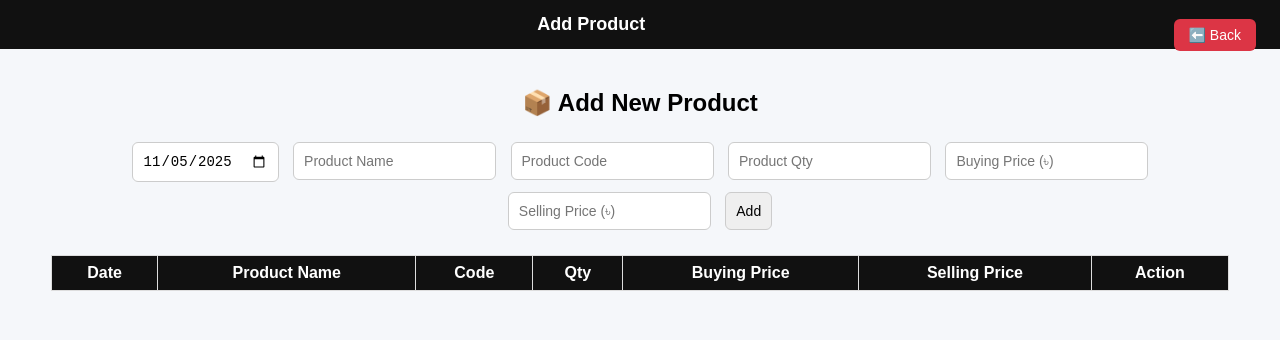
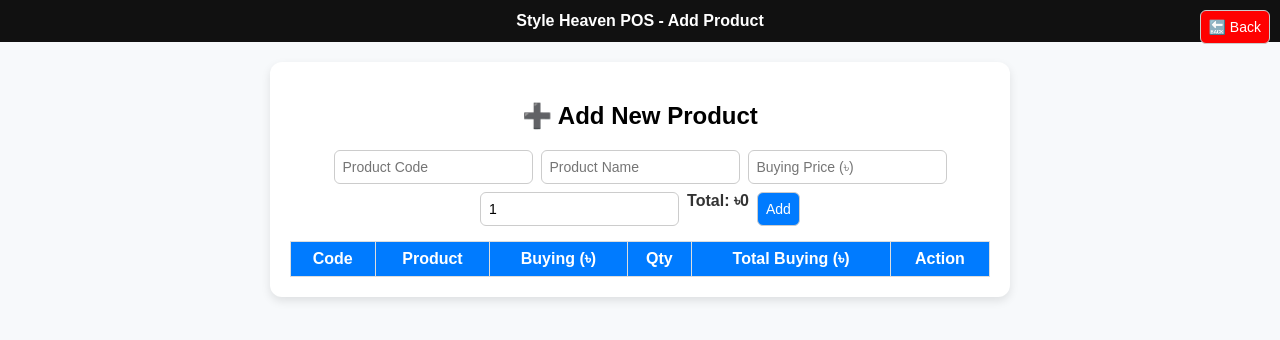
Before and after one commit to Rony4505/style-heaven-pos, a website: page public/add-product.html in a window 1280 px wide. Drawn offline with Linux system fonts and the light colour scheme.

Commit message:
Update add-product.html

```diff
--- a/public/add-product.html
+++ b/public/add-product.html
@@ -3,157 +3,173 @@
 <head>
   <meta charset="UTF-8" />
   <meta name="viewport" content="width=device-width, initial-scale=1.0" />
-  <title>Add Product - Style Heaven POS</title>
+  <title>Add Product | Style Heaven POS</title>
   <style>
     body {
       font-family: "Poppins", sans-serif;
-      background-color: #f5f7fa;
+      background: #f7f9fb;
       margin: 0;
       padding: 0;
+      text-align: center;
     }
     header {
       background: #111;
       color: white;
-      text-align: center;
-      padding: 14px;
-      font-size: 18px;
+      padding: 12px;
       font-weight: 600;
     }
-    main {
-      text-align: center;
+    .container {
+      margin: 20px auto;
+      width: 95%;
+      max-width: 700px;
+      background: white;
       padding: 20px;
+      border-radius: 12px;
+      box-shadow: 0 4px 10px rgba(0, 0, 0, 0.1);
+    }
+    .form-row {
+      display: flex;
+      flex-wrap: wrap;
+      justify-content: center;
+      gap: 8px;
+      margin-bottom: 10px;
     }
     input, button {
-      padding: 10px;
-      margin: 5px;
+      padding: 8px;
+      border: 1px solid #ccc;
       border-radius: 6px;
-      border: 1px solid #ccc;
       font-size: 14px;
     }
+    button {
+      background: #007bff;
+      color: white;
+      cursor: pointer;
+    }
+    button:hover {
+      background: #0056b3;
+    }
     table {
-      width: 95%;
-      margin: 20px auto;
+      width: 100%;
       border-collapse: collapse;
+      margin-top: 15px;
     }
     th, td {
       border: 1px solid #ddd;
       padding: 8px;
-      text-align: center;
     }
     th {
-      background: #111;
+      background: #007bff;
       color: white;
     }
     .back-btn {
-      background: #dc3545;
-      color: white;
-      border: none;
-      padding: 8px 15px;
-      border-radius: 6px;
-      cursor: pointer;
+      background: red;
+      position: absolute;
+      top: 10px;
+      right: 10px;
     }
-    .back-btn:hover {
-      background: #b02a37;
+    .total-buying {
+      font-weight: 600;
+      color: #333;
     }
   </style>
 </head>
 <body>
-  <header>
-    Add Product
-    <button class="back-btn" onclick="window.location.href='app.html'" style="float:right; margin-right:10px;">⬅️ Back</button>
-  </header>
+  <header>Style Heaven POS - Add Product</header>
+  <button class="back-btn" onclick="window.location.href='app.html'">🔙 Back</button>
 
-  <main>
-    <h2>📦 Add New Product</h2>
+  <div class="container">
+    <h2>➕ Add New Product</h2>
 
-    <div>
-      <input type="date" id="stockDate">
-      <input type="text" id="productName" placeholder="Product Name">
-      <input type="text" id="productCode" placeholder="Product Code">
-      <input type="number" id="productQty" placeholder="Product Qty" min="1">
-      <input type="number" id="buyPrice" placeholder="Buying Price (৳)">
-      <input type="number" id="sellPrice" placeholder="Selling Price (৳)">
-      <button onclick="addProduct()">Add</button>
+    <div class="form-row">
+      <input type="text" id="code" placeholder="Product Code" />
+      <input type="text" id="name" placeholder="Product Name" />
+      <input type="number" id="buying" placeholder="Buying Price (৳)" />
+      <input type="number" id="qty" placeholder="Qty" min="1" value="1" />
+      <span id="totalBuying" class="total-buying">Total: ৳0</span>
+      <button id="addBtn">Add</button>
     </div>
 
-    <table id="productTable">
+    <table>
       <thead>
         <tr>
-          <th>Date</th>
-          <th>Product Name</th>
           <th>Code</th>
+          <th>Product</th>
+          <th>Buying (৳)</th>
           <th>Qty</th>
-          <th>Buying Price</th>
-          <th>Selling Price</th>
+          <th>Total Buying (৳)</th>
           <th>Action</th>
         </tr>
       </thead>
-      <tbody></tbody>
+      <tbody id="productTable"></tbody>
     </table>
-  </main>
+  </div>
 
   <script>
-    let products = JSON.parse(localStorage.getItem("productStock")) || [];
+    const codeInput = document.getElementById("code");
+    const nameInput = document.getElementById("name");
+    const buyingInput = document.getElementById("buying");
+    const qtyInput = document.getElementById("qty");
+    const totalBuying = document.getElementById("totalBuying");
+    const tableBody = document.getElementById("productTable");
 
-    document.getElementById("stockDate").valueAsDate = new Date();
-    renderTable();
+    let products = JSON.parse(localStorage.getItem("products") || "[]");
 
-    function addProduct() {
-      const date = document.getElementById("stockDate").value;
-      const name = document.getElementById("productName").value.trim();
-      const code = document.getElementById("productCode").value.trim();
-      const qty = parseInt(document.getElementById("productQty").value);
-      const buyPrice = parseFloat(document.getElementById("buyPrice").value);
-      const sellPrice = parseFloat(document.getElementById("sellPrice").value);
-
-      if (!date || !name || !code || isNaN(qty) || isNaN(buyPrice) || isNaN(sellPrice)) {
-        return alert("⚠️ Please fill all fields correctly!");
+    // Auto calculate total buying
+    function updateTotal() {
+      const b = parseFloat(buyingInput.value) || 0;
+      const q = parseInt(qtyInput.value) || 0;
+      totalBuying.textContent = "Total: ৳" + (b * q);
     }
 
-      const existing = products.find(p => p.code === code);
-      if (existing) {
-        existing.qty += qty;
-        existing.buyPrice = buyPrice;
-        existing.sellPrice = sellPrice;
-      } else {
-        products.push({ date, name, code, qty, buyPrice, sellPrice });
-      }
+    buyingInput.addEventListener("input", updateTotal);
+    qtyInput.addEventListener("input", updateTotal);
 
-      localStorage.setItem("productStock", JSON.stringify(products));
+    // Add Product
+    document.getElementById("addBtn").addEventListener("click", () => {
+      const code = codeInput.value.trim();
+      const name = nameInput.value.trim();
+      const buying = parseFloat(buyingInput.value);
+      const qty = parseInt(qtyInput.value);
+
+      if (!code || !name || !buying || !qty) return alert("⚠️ Please fill all fields!");
+      if (products.some(p => p.code === code)) return alert("⚠️ This product code already exists!");
+
+      products.push({ code, name, buying, qty });
+      localStorage.setItem("products", JSON.stringify(products));
+
       renderTable();
-
-      document.getElementById("productName").value = "";
-      document.getElementById("productCode").value = "";
-      document.getElementById("productQty").value = "";
-      document.getElementById("buyPrice").value = "";
-      document.getElementById("sellPrice").value = "";
-    }
+      codeInput.value = "";
+      nameInput.value = "";
+      buyingInput.value = "";
+      qtyInput.value = 1;
+      updateTotal();
+    });
 
     function renderTable() {
-      const tbody = document.querySelector("#productTable tbody");
-      tbody.innerHTML = "";
+      tableBody.innerHTML = "";
       products.forEach((p, i) => {
-        tbody.innerHTML += `
-          <tr>
-            <td>${p.date}</td>
+        const tr = document.createElement("tr");
+        tr.innerHTML = `
+          <td>${p.code}</td>
           <td>${p.name}</td>
-            <td>${p.code}</td>
+          <td>${p.buying}</td>
           <td>${p.qty}</td>
-            <td>৳${p.buyPrice}</td>
-            <td>৳${p.sellPrice}</td>
+          <td>${p.buying * p.qty}</td>
           <td><button onclick="deleteProduct(${i})">❌</button></td>
-          </tr>
         `;
+        tableBody.appendChild(tr);
       });
     }
 
-    function deleteProduct(i) {
-      if (confirm("🗑️ Delete this product?")) {
+    window.deleteProduct = (i) => {
+      if (confirm("Delete this product?")) {
         products.splice(i, 1);
-        localStorage.setItem("productStock", JSON.stringify(products));
+        localStorage.setItem("products", JSON.stringify(products));
         renderTable();
       }
-    }
+    };
+
+    renderTable();
   </script>
 </body>
 </html>
```
Lines whose indentation alone changed are shown as unchanged.
